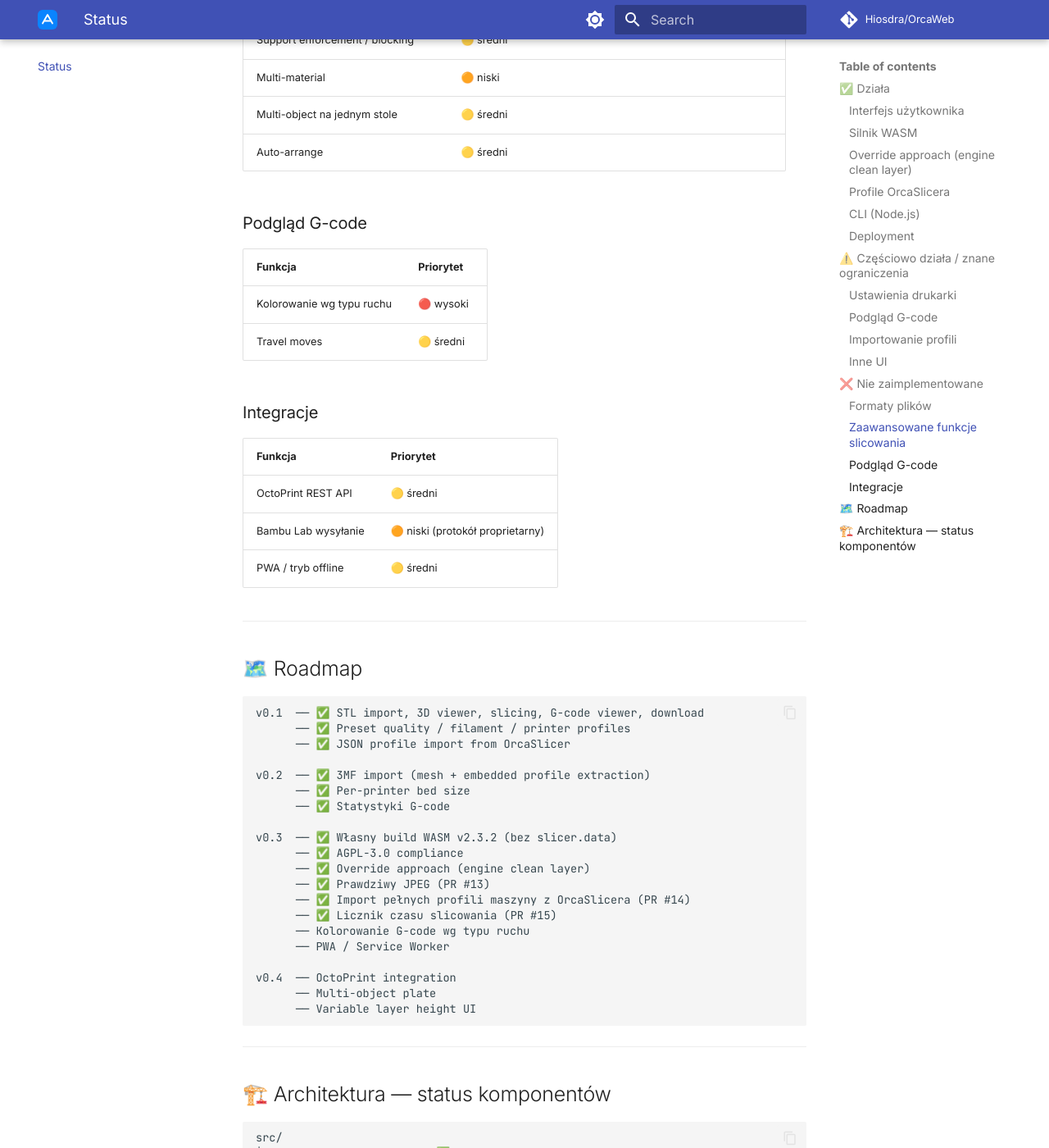
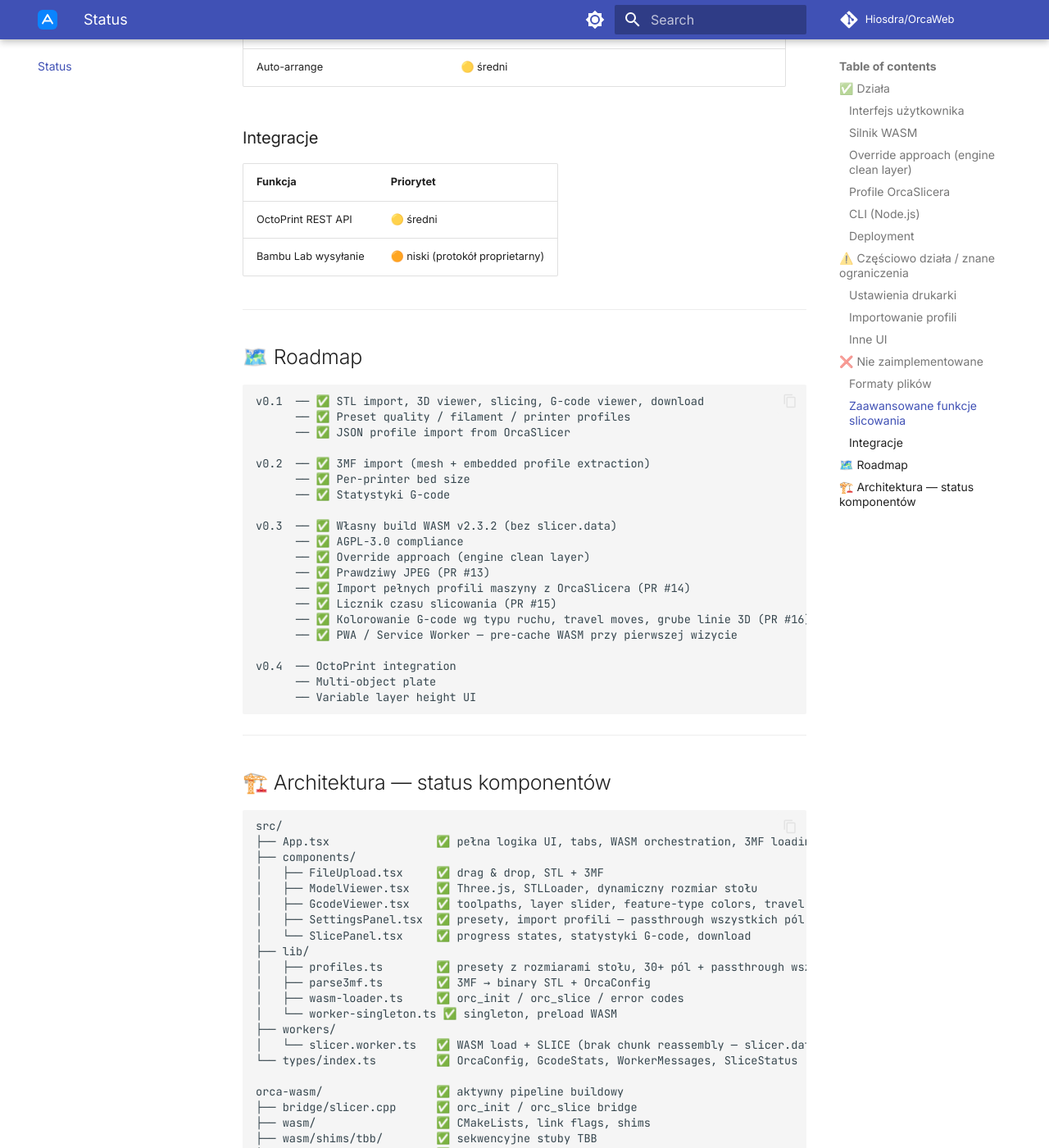
Before and after one commit to Hiosdra/OrcaWeb, an MkDocs documentation site: the page built from mkdocs-docs/status.md, in a window 1280 px wide and 1400 px high, scrolled down 5058 px. Shown: the whole window at 82% size. Built offline with MkDocs 1.6.1 and Material for MkDocs 9.7.7, drawn with Linux system fonts in a browser that asks for light colours; comment, search, counter and statistics services are not loaded; some of the changed text lies outside the part shown.

Commit message:
feat(pwa): add Service Worker with full offline pre-cache (v0.3 complete)
- vite-plugin-pwa (Workbox generateSW) pre-caches all assets including
  slicer.wasm (~15 MB) on first visit — full offline slicing thereafter
- maximumFileSizeToCacheInBytes raised to 50 MB to cover WASM
- manifest.webmanifest: standalone display, OrcaWeb blue theme
- Generated PNG icons (64/192/512 + maskable 512 + apple-touch 180)
  from orca.svg via @vite-pwa/assets-generator
- favicon.ico replaces inline SVG-only icon for broader browser support
- SW disabled in dev (avoids COOP/COEP conflicts)
- docs/status: mark G-code coloring (PR #16) + PWA as done; remove
  from ⚠️/❌ sections; bump version label to v0.3

Co-Authored-By: Claude Sonnet 4.6 <noreply@anthropic.com>

```diff
--- a/index.html
+++ b/index.html
@@ -2,7 +2,9 @@
 <html lang="en">
   <head>
     <meta charset="UTF-8" />
-    <link rel="icon" type="image/svg+xml" href="/orca.svg" />
+    <link rel="icon" href="/favicon.ico" sizes="any" />
+    <link rel="icon" href="/orca.svg" type="image/svg+xml" />
+    <link rel="apple-touch-icon" href="/apple-touch-icon-180x180.png" />
     <meta name="viewport" content="width=device-width, initial-scale=1.0" />
     <title>OrcaWeb — Browser Slicer</title>
     <link rel="preconnect" href="https://fonts.googleapis.com" />
--- a/mkdocs-docs/status.md
+++ b/mkdocs-docs/status.md
@@ -18,7 +18,7 @@ Ostatnia aktualizacja: **2026-06-13** · wersja silnika: **OrcaSlicer v2.3.2** (
 | Siatka stołu — dynamiczny rozmiar | Rozmiar stołu pobierany z presetu drukarki lub profilu maszyny |
 | Zakładki Model / Settings / Slice | Płynna nawigacja, zakładki zablokowane do momentu wczytania pliku |
 | Panel ustawień | Wybór drukarki, filamentu, jakości |
-| Podgląd G-code (warstwa po warstwie) | Slider warstw, kolorowanie wg warstwy, ciemne tło |
+| Podgląd G-code (warstwa po warstwie) | Slider warstw, kolorowanie wg typu ruchu (perimeter/infill/support/travel), grube linie 3D, kursor warstwy — od PR #16 |
 | Statystyki G-code | Czas druku, warstwy, filament (mm/g), rozmiar pliku — parsowane z nagłówka G-code |
 | Widok model + G-code obok siebie | Po slicowaniu — synchronizowany układ obok siebie |
 | Pobieranie G-code | Przycisk „Download .gcode" z poprawną nazwą pliku |
@@ -37,6 +37,7 @@ Ostatnia aktualizacja: **2026-06-13** · wersja silnika: **OrcaSlicer v2.3.2** (
 | Wczytanie WASM gdy slicowanie w trakcie | Kolejkowanie żądania `SLICE` gdy WASM jeszcze się ładuje |
 | JPEG miniatury G-code | Prawdziwy JPEG (RGBA→RGB, standard libjpeg) — od PR #13 |
 | Licznik czasu slicowania | Przycisk pokazuje `Slicing… (12s)` — rzetelna informacja bez fikcyjnych etapów — od PR #15 |
+| PWA / tryb offline | Service Worker (Workbox) pre-cache'uje wszystkie assety + WASM przy pierwszej wizycie; instalacja jako aplikacja natywna |
 
 ### Override approach (engine clean layer)
 
@@ -90,13 +91,6 @@ Ostatnia aktualizacja: **2026-06-13** · wersja silnika: **OrcaSlicer v2.3.2** (
 | Brak konfiguracji `bed_shape` | Bambu Lab P1S ma okrągły stół — kształt stołu nie jest wizualizowany w podglądzie 3D |
 | Zakres temperatur niezweryfikowany | Presety printer+filament mogą być niespójne dla egzotycznych kombinacji |
 
-### Podgląd G-code
-
-| Problem | Szczegóły |
-|---------|-----------|
-| Tylko ruchy z ekstrudowaniem | Ruchy przejazdu (travel moves) nie są wizualizowane |
-| Brak separacji typów ruchów | Nie rozróżniane: perimeter / infill / support / travel |
-
 ### Importowanie profili
 
 | Problem | Szczegóły |
@@ -133,20 +127,12 @@ Ostatnia aktualizacja: **2026-06-13** · wersja silnika: **OrcaSlicer v2.3.2** (
 | Multi-object na jednym stole | 🟡 średni |
 | Auto-arrange | 🟡 średni |
 
-### Podgląd G-code
-
-| Funkcja | Priorytet |
-|---------|-----------|
-| Kolorowanie wg typu ruchu | 🔴 wysoki |
-| Travel moves | 🟡 średni |
-
 ### Integracje
 
 | Funkcja | Priorytet |
 |---------|-----------|
 | OctoPrint REST API | 🟡 średni |
 | Bambu Lab wysyłanie | 🟠 niski (protokół proprietarny) |
-| PWA / tryb offline | 🟡 średni |
 
 ---
 
@@ -167,8 +153,8 @@ v0.3  ── ✅ Własny build WASM v2.3.2 (bez slicer.data)
       ── ✅ Prawdziwy JPEG (PR #13)
       ── ✅ Import pełnych profili maszyny z OrcaSlicera (PR #14)
       ── ✅ Licznik czasu slicowania (PR #15)
-      ── Kolorowanie G-code wg typu ruchu
-      ── PWA / Service Worker
+      ── ✅ Kolorowanie G-code wg typu ruchu, travel moves, grube linie 3D (PR #16)
+      ── ✅ PWA / Service Worker — pre-cache WASM przy pierwszej wizycie
 
 v0.4  ── OctoPrint integration
       ── Multi-object plate
@@ -185,7 +171,7 @@ src/
 ├── components/
 │   ├── FileUpload.tsx     ✅ drag & drop, STL + 3MF
 │   ├── ModelViewer.tsx    ✅ Three.js, STLLoader, dynamiczny rozmiar stołu
-│   ├── GcodeViewer.tsx    ✅ toolpaths, layer slider — ⚠️ brak travel
+│   ├── GcodeViewer.tsx    ✅ toolpaths, layer slider, feature-type colors, travel moves, grube linie 3D
 │   ├── SettingsPanel.tsx  ✅ presety, import profili — passthrough wszystkich pól OrcaSlicera
 │   └── SlicePanel.tsx     ✅ progress states, statystyki G-code, download
 ├── lib/
--- /dev/null
+++ b/pwa-assets.config.ts
@@ -0,0 +1,6 @@
+import { defineConfig, minimal2023Preset } from '@vite-pwa/assets-generator/config'
+
+export default defineConfig({
+  preset: minimal2023Preset,
+  images: ['public/orca.svg'],
+})
```
Also changed, not shown: other parts of mkdocs-docs/status.md (+1 -1 lines), package.json (+5 -2 lines), vite.config.ts (+33 -1 lines), public/apple-touch-icon-180x180.png (added), public/favicon.ico (added), public/maskable-icon-512x512.png (added), public/pwa-192x192.png (added), public/pwa-512x512.png (added), public/pwa-64x64.png (added), 1 other file.
